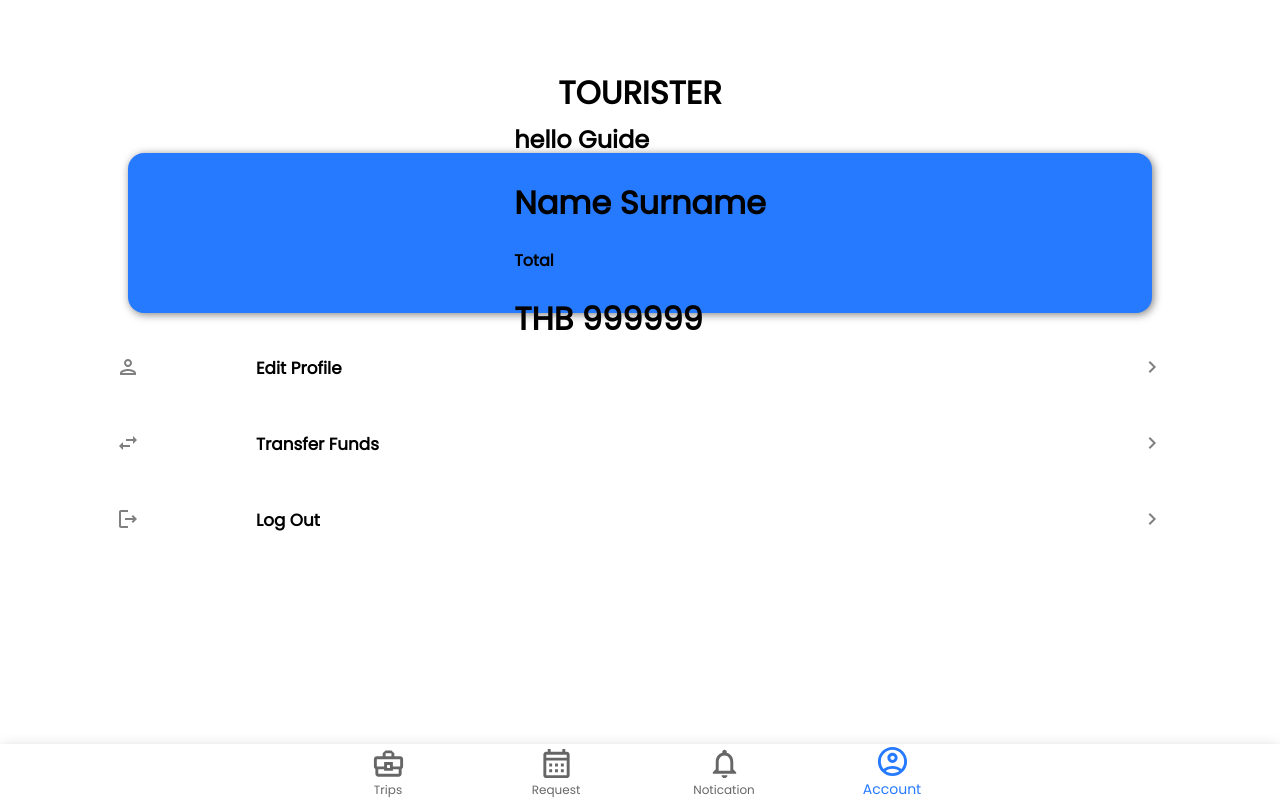
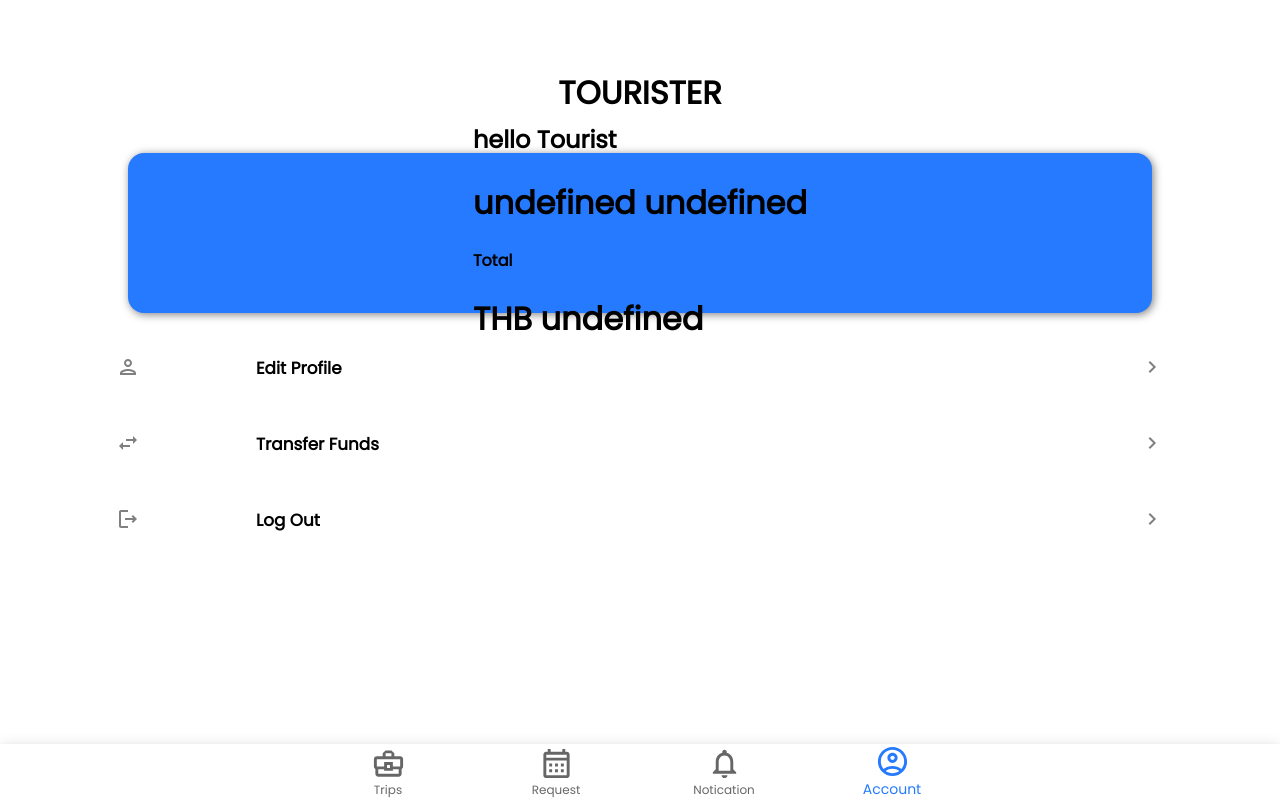
Before and after one commit to 2110336-2565-2/sec1_Group7_Tourister, a Next.js app in the folder frontend/: page /manage_account in a window 1280 px wide. Built offline with nearby package versions, Linux system fonts and the light colour scheme.

Commit message:
manage account will now use user data from local storage

```diff
--- a/frontend/components/manage_account/manageAccount.tsx
+++ b/frontend/components/manage_account/manageAccount.tsx
@@ -33,24 +33,22 @@ const Button = styled.button`
 `
 
 const manageAccount = () => {
+  const user = JSON.parse(localStorage.getItem("user")||`{}`)
   const handleSubmit = (e: React.FormEvent<HTMLFormElement>) => {
     e.preventDefault();
   };
 
-  const accountType = "Guide"
-  const name = "Name"
-  const surname = "Surname"
-  const balance = 999999
+  const accountType = user.isGuide?"Guide":"Tourist"
   return (
     <form style={{display:'flex', alignItems: 'center',flexDirection:'column'}}onSubmit={handleSubmit}>
       <ProfileBox style={{backgroundColor:COLOR.primary}}>
         <div>
           <h2>{`hello ${accountType}`}</h2>
-          <h1>{`${name} ${surname}`}</h1>
+          <h1>{`${user.name} ${user.surname}`}</h1>
         {/* </div>
         <div> */}
           <h4>Total</h4>
-          <h1>{`THB ${balance}`}</h1>
+          <h1>{`THB ${user.balance}`}</h1>
         </div>
       </ProfileBox>
       <Link href="./manage_account/editProfile" style={{width:"100%",textDecoration:"none"}} passHref>
```
